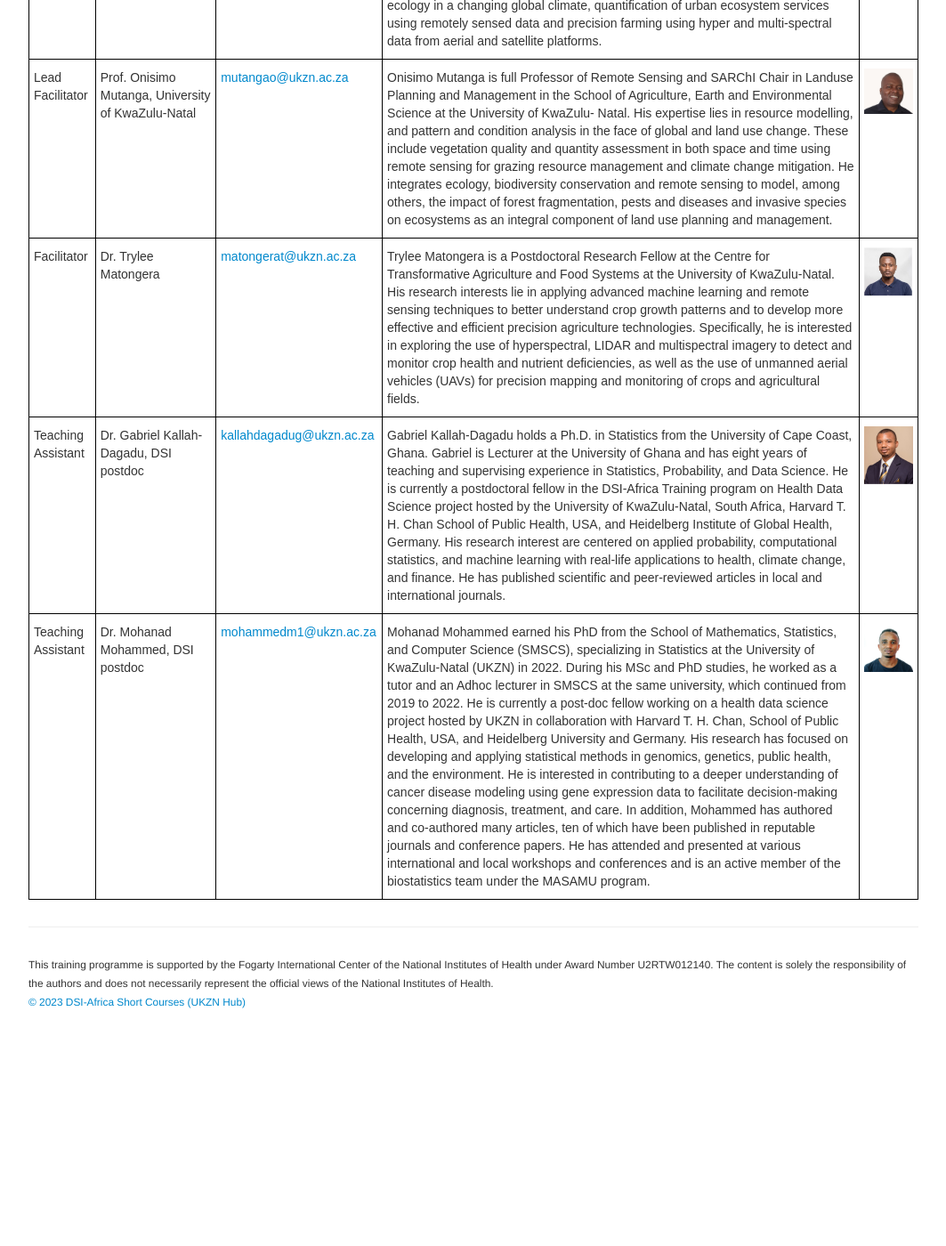
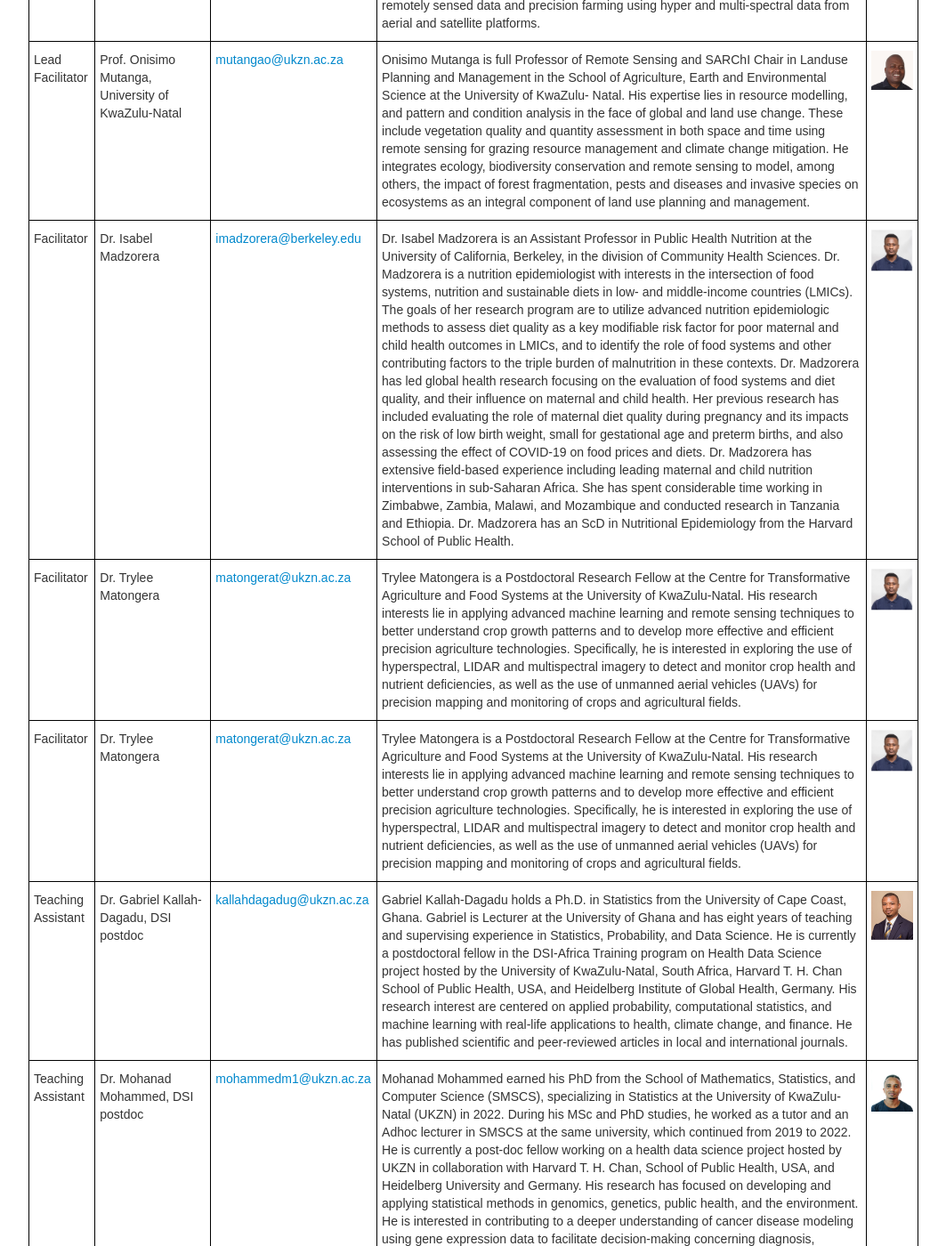
Before and after one commit to ccfscourseukzn/ccfscourseukzn.github.io, a Jekyll site: the page built from index.md, in a window 1280 px wide and 1400 px high, scrolled down 2968 px. Shown: the whole window at 89% size, without its empty margins (108-1171 px from the left). Built offline with Jekyll 4.4.1, drawn with Linux system fonts in a browser that asks for light colours; before the commit the page ends 4114 px from its top, so only the background shows below that.

Commit message:
Update index.md

```diff
--- a/index.md
+++ b/index.md
@@ -245,6 +245,22 @@ Professor of Population Sciences, and Professor of Nutrition, Epidemiology, and
     <td class="tg-0lax">Onisimo Mutanga is full Professor of Remote Sensing and SARChI Chair in Landuse Planning and Management in the School of Agriculture, Earth and Environmental Science at the University of KwaZulu- Natal. His expertise lies in resource modelling, and pattern and condition analysis in the face of global and land use change. These include vegetation quality and quantity assessment in both space and time using remote sensing for grazing resource management and climate change mitigation. He integrates ecology, biodiversity conservation and remote sensing to model, among others, the impact of forest fragmentation, pests and diseases and invasive species on ecosystems as an integral component of land use planning and management.</td>
     <td class="tg-0lax"><img src="figures/Onisimo.jpeg" width="1000" height="1000" alt="Onisimo"/></td>
   </tr>
+   <tr>
+    <td class="tg-0lax">Facilitator</td>
+    <td class="tg-0lax">Dr. Isabel Madzorera </td>
+    <td class="tg-0lax"><a href="mailto:imadzorera@berkeley.edu">imadzorera@berkeley.edu</a><br></td>
+    <td class="tg-0lax">Dr. Isabel Madzorera is an Assistant Professor in Public Health Nutrition at the University of California, Berkeley, in the division of Community Health Sciences. Dr. Madzorera is a nutrition epidemiologist with interests in the intersection of food systems, nutrition and sustainable diets in low- and middle-income countries (LMICs). The goals of her research program are to utilize advanced nutrition epidemiologic methods to assess diet quality as a key modifiable risk factor for poor maternal and child health outcomes in LMICs, and to identify the role of food systems and other contributing factors to the triple burden of malnutrition in these contexts. Dr. Madzorera has led global health research focusing on the evaluation of food systems and diet quality, and their influence on maternal and child health.  Her previous research has included evaluating the role of maternal diet quality during pregnancy and its impacts on the risk of low birth weight, small for gestational age and preterm births, and also assessing the effect of COVID-19 on food prices and diets. Dr. Madzorera has extensive field-based experience including leading maternal and child nutrition interventions in sub-Saharan Africa. She has spent considerable time working in Zimbabwe, Zambia, Malawi, and Mozambique and conducted research in Tanzania and Ethiopia. Dr. Madzorera has an ScD in Nutritional Epidemiology from the Harvard School of Public Health.
+ </td>
+    <td class="tg-0lax"><img src="figures/Trylee.png" width="1000" height="1000" alt="Trylee"/></td>
+  </tr>
+   <tr>
+    <td class="tg-0lax">Facilitator</td>
+    <td class="tg-0lax">Dr. Trylee Matongera </td>
+    <td class="tg-0lax"><a href="mailto:matongerat@ukzn.ac.za">matongerat@ukzn.ac.za</a><br></td>
+    <td class="tg-0lax">Trylee Matongera is a Postdoctoral Research Fellow at the Centre for Transformative Agriculture and Food Systems at the University of KwaZulu-Natal. His research interests lie in applying advanced machine learning and remote sensing techniques to better understand crop growth patterns and to develop more effective and efficient precision agriculture technologies. Specifically, he is interested in exploring the use of hyperspectral, LIDAR and multispectral imagery to detect and monitor crop health and nutrient deficiencies, as well as the use of unmanned aerial vehicles (UAVs) for precision mapping and monitoring of crops and agricultural fields. </td>
+    <td class="tg-0lax"><img src="figures/Trylee.png" width="1000" height="1000" alt="Trylee"/></td>
+  </tr>
+
   <tr>
     <td class="tg-0lax">Facilitator</td>
     <td class="tg-0lax">Dr. Trylee Matongera </td>
```
